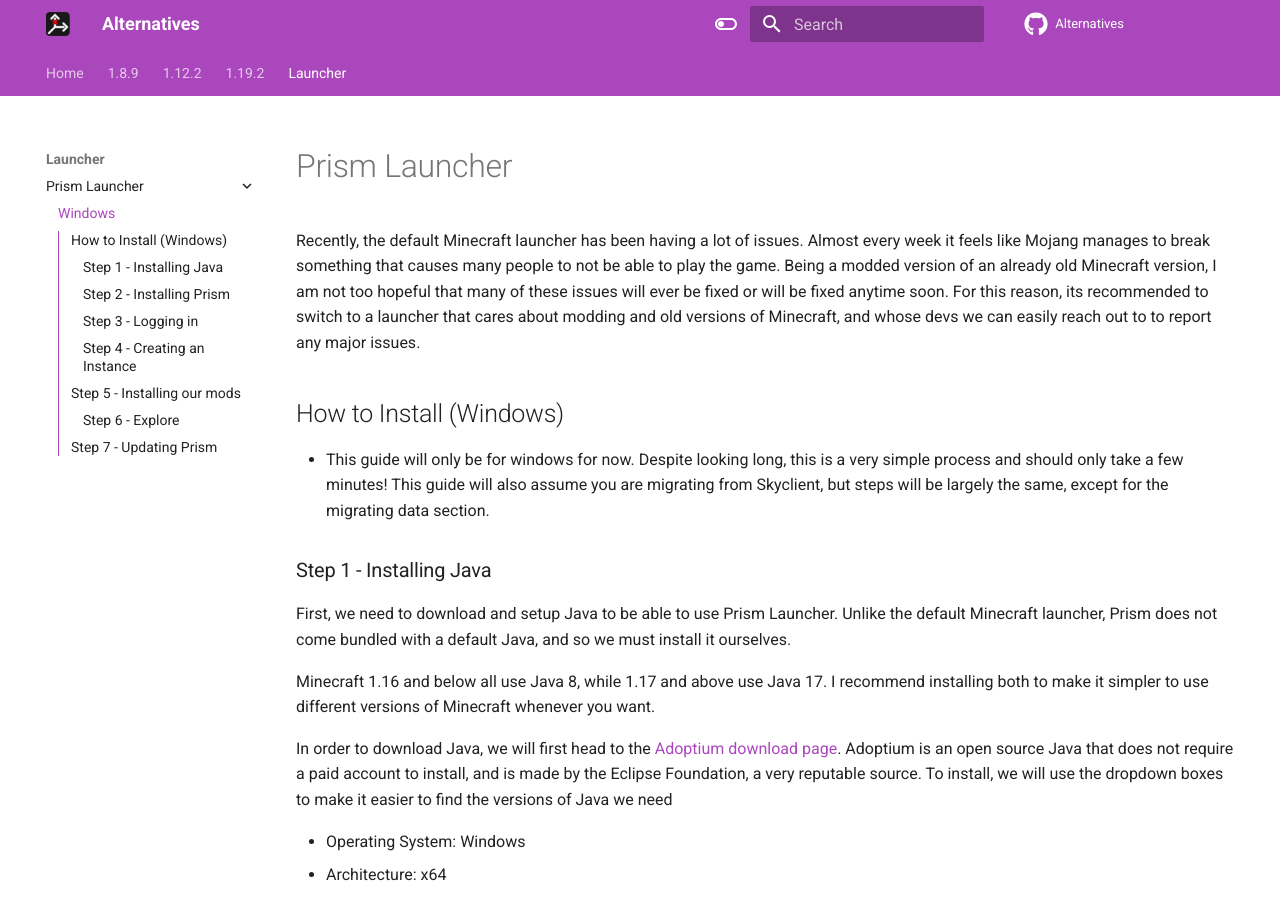
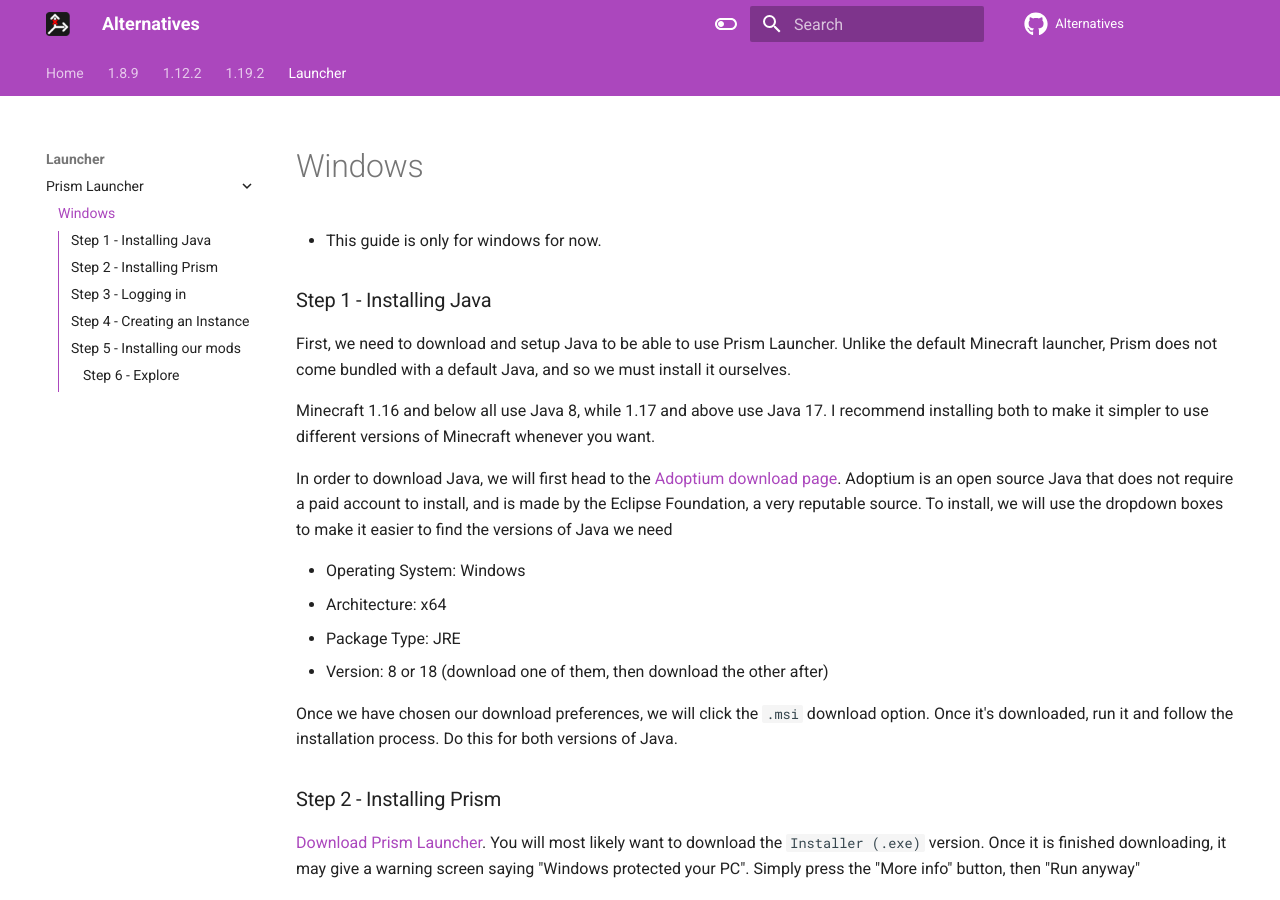
Before and after one commit to MicrocontrollersDev/Alternatives, an MkDocs documentation site: the page built from docs/launcher/prism_win.md, in a window 1280 px wide and 900 px high. Built offline with MkDocs 1.6.1 and Material for MkDocs 9.7.7, drawn with Linux system fonts in a browser that asks for light colours; comment, search, counter and statistics services are not loaded; some of the changed text lies outside the part shown.

Commit message:
removed unnecessary stuff
“please shut up, alright? it’s not like anyone cares about this stuff.”

```diff
--- a/docs/launcher/prism_win.md
+++ b/docs/launcher/prism_win.md
@@ -1,10 +1,6 @@
-# Prism Launcher
 
-Recently, the default Minecraft launcher has been having a lot of issues. Almost every week it feels like Mojang manages to break something that causes many people to not be able to play the game. Being a modded version of an already old Minecraft version, I am not too hopeful that many of these issues will ever be fixed or will be fixed anytime soon. For this reason, its recommended to switch to a launcher that cares about modding and old versions of Minecraft, and whose devs we can easily reach out to to report any major issues.
 
-## How to Install (Windows)
-
-- This guide will only be for windows for now. Despite looking long, this is a very simple process and should only take a few minutes! This guide will also assume you are migrating from Skyclient, but steps will be largely the same, except for the migrating data section.
+- This guide is only for windows for now.
 
 ### Step 1 - Installing Java
 
@@ -52,7 +48,3 @@
 ### Step 6 - Explore
 
 Prism Launcher has a lot of things to offer, such as themes if you don't like the look of it, as well as a lot of options for your instances, including the ability to see all your mods, resource packs, and worlds in the launcher before launching. You can use these menus to install mods and resource packs, and even update mods if they are hosted on Modrinth or CurseForge!
-
-## Step 7 - Updating Prism
-
-- WIP
```
